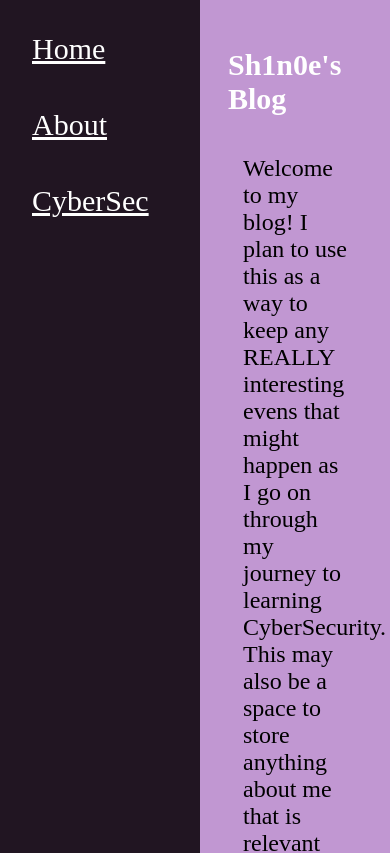
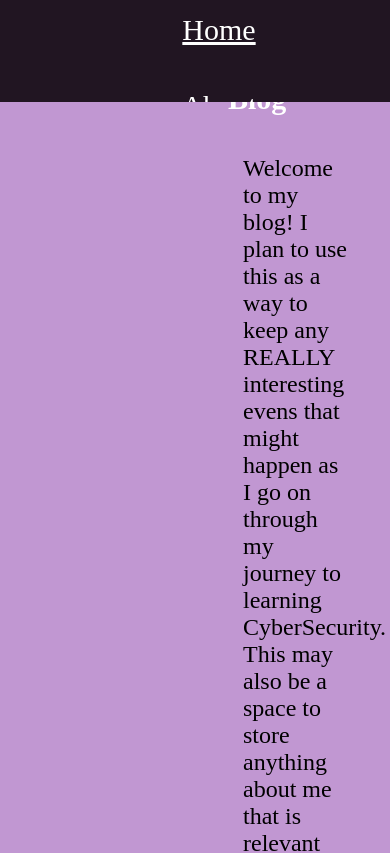
Before and after one commit to Sh1n0e/Sh1n0e.github.io, a plain HTML site: page index.html in a window 390 px wide. Shown: the top 853 px of the page. Drawn offline with Linux system fonts and the light colour scheme.

Commit message:
Update stylesheet.css
Made adjustments to navigation bar that adjusts depending on the size of the screen being used.

```diff
--- a/stylesheet.css
+++ b/stylesheet.css
@@ -32,6 +32,7 @@ a:visited {
 
 .sidenav {
 	height: 100%;
+	margin: 0;
 	width: 200px;
 	position: fixed;
 	z-index:= 1;
@@ -39,7 +40,24 @@ a:visited {
 	left: 0;
 	padding-top: 20px;
 	background-color: #211522;
-	overflow: hidden;
+	overflow: auto;
+}
+
+@media screen and (max-width: 700px){
+	.sidenav {
+		width: 100%;
+		padding: 1px 16px;
+		height: 100px
+	}
+	.sidenav a {float: left;}
+	div.content {margin-left: 0;}
+}
+
+@media screen and (max-width: 400px) {
+	.sidenav a {
+		text-align: center;
+		float: none;
+	}
 }
 
 .sidenav a{
```
